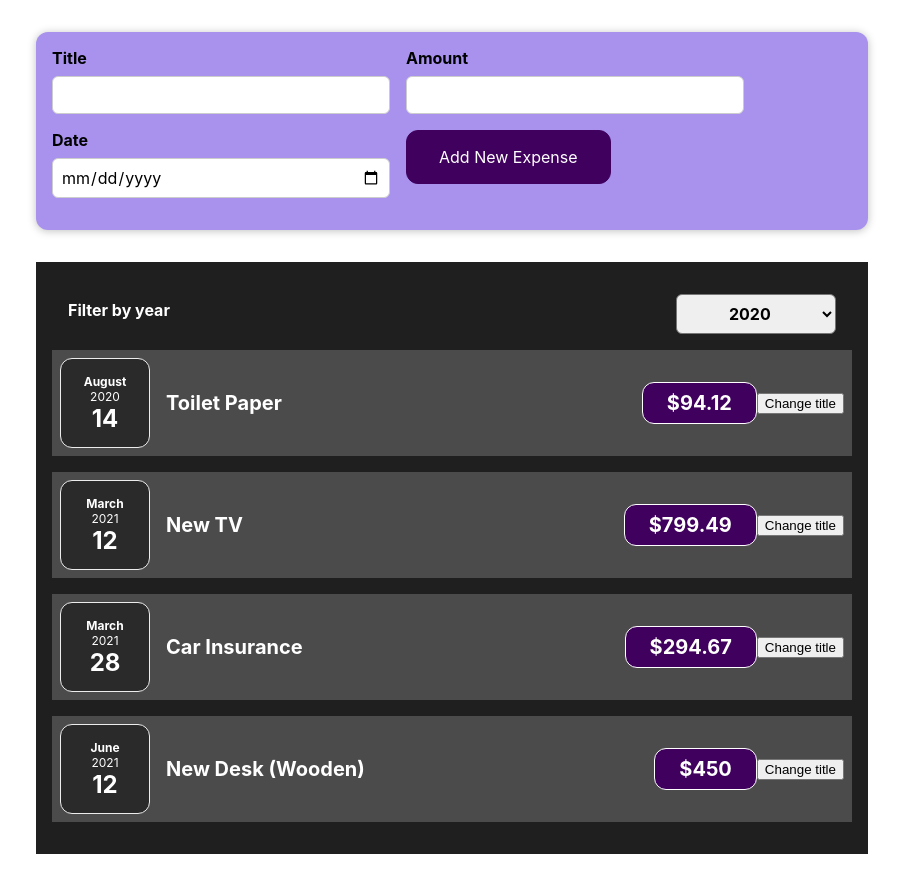
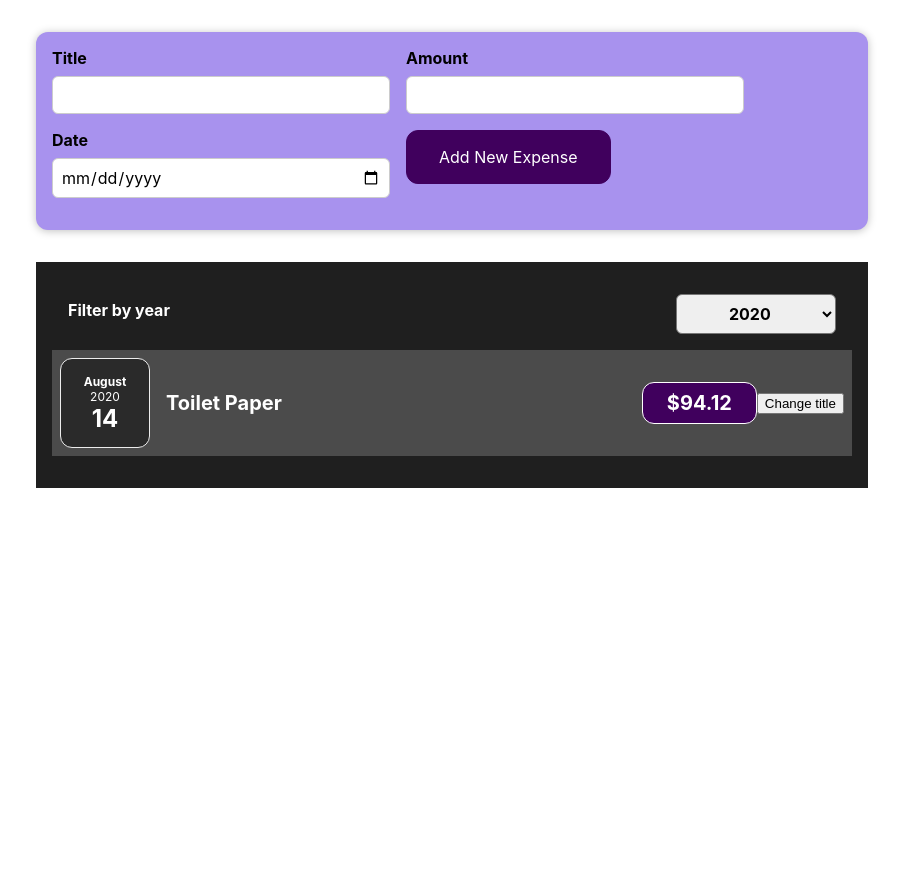
Before and after one commit to SarahH87/react-training, a React (Create React App) app: page / in a window 1280 px wide. Shown: the whole page, without its empty margins (188-1091 px from the left). After the commit the page ends 800 px from the top, so only its background shows below. Built offline with nearby package versions, Linux system fonts and the light colour scheme; the HTML template or start-up script is replaced by a standard one.

Commit message:
add filtering

```diff
--- a/src/components/Expenses/ExpensesList.js
+++ b/src/components/Expenses/ExpensesList.js
@@ -7,9 +7,11 @@
 function ExpensesList(props) {
     const [ enteredYear, setEnteredYear ] = useState('2020');
 
+    const filteredExpenses = props.items.filter(expense => {
+        return expense.date.getFullYear().toString() === enteredYear;
+    });
+
     const onChangeFilter = year => {
-        console.log('in expenses list');
-        console.log(year);
         setEnteredYear(year);
     };
 
@@ -18,12 +20,8 @@
             <Card className="expenses">
                 {console.log('items' + props)}
                 <ExpensesFilter selectedYear={enteredYear} onChangeFilter={onChangeFilter} />
-                {props.items.map((expense) => (
-                    <ExpenseItem
-                        title={expense.title}
-                        amount={expense.amount}
-                        date={expense.date}
-                    />
+                {filteredExpenses.map((expense) => (
+                    <ExpenseItem key={expense.id} title={expense.title} amount={expense.amount} date={expense.date} />
                 ))}
             </Card>
         </div>
```
Also changed, not shown: src/App.js (+7 -6 lines).
